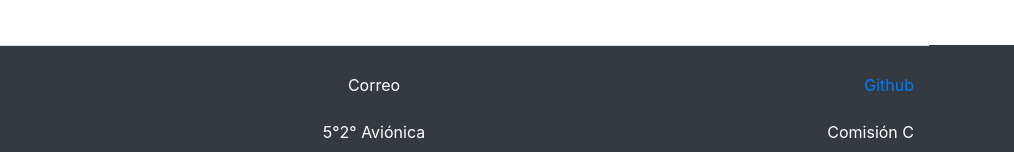
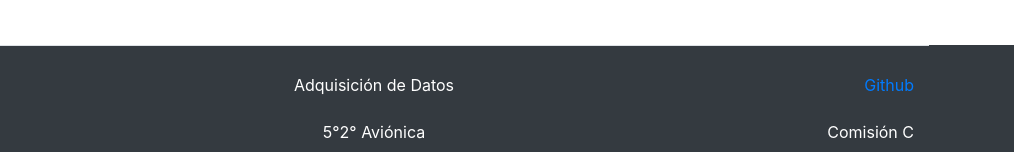
Before and after one commit to pitutsas/pitutsas.github.io, a plain HTML site: page index.html in a window 1280 px wide. Shown: the part 1558-1710 px from the top of the page, 266-1280 px from the left. Drawn offline with nearby package versions, Linux system fonts and the light colour scheme.

Commit message:
Update index.html

```diff
--- a/index.html
+++ b/index.html
@@ -209,7 +209,7 @@
           <p
             class="col-md-4 mb-0 col-md-4 d-flex align-items-center justify-content-center mb-3 mb-md-0 me-md-auto link-dark text-decoration-none"
           >
-            Correo
+            Adquisición de Datos
           </p>
           <a href="http://github.com/pitutsas/proyectomorse" style="text-decoration: none;" class="nav col-md-4 justify-content-end">Github</a>
         </div>
```
